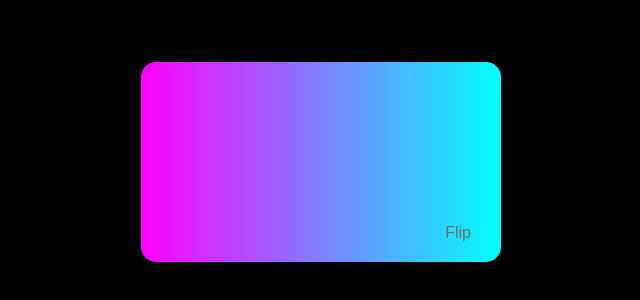
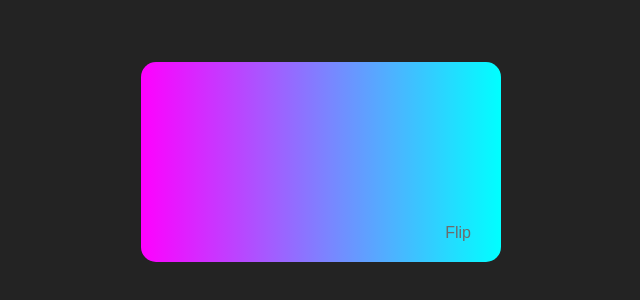
Before and after one commit to dev-jhjoo/flip-credit-card, a plain HTML site: page index.html in a window 1280 px wide. Shown: the part 246-546 px from the top of the page, without its empty margins (319-959 px from the left). Drawn offline with Linux system fonts and the light colour scheme.

Commit message:
update background-color

```diff
--- a/style.css
+++ b/style.css
@@ -1,5 +1,5 @@
 body {
-  background-color: black;
+  background-color: rgb(35, 35, 35);
 }
 
 .card-form {
```
